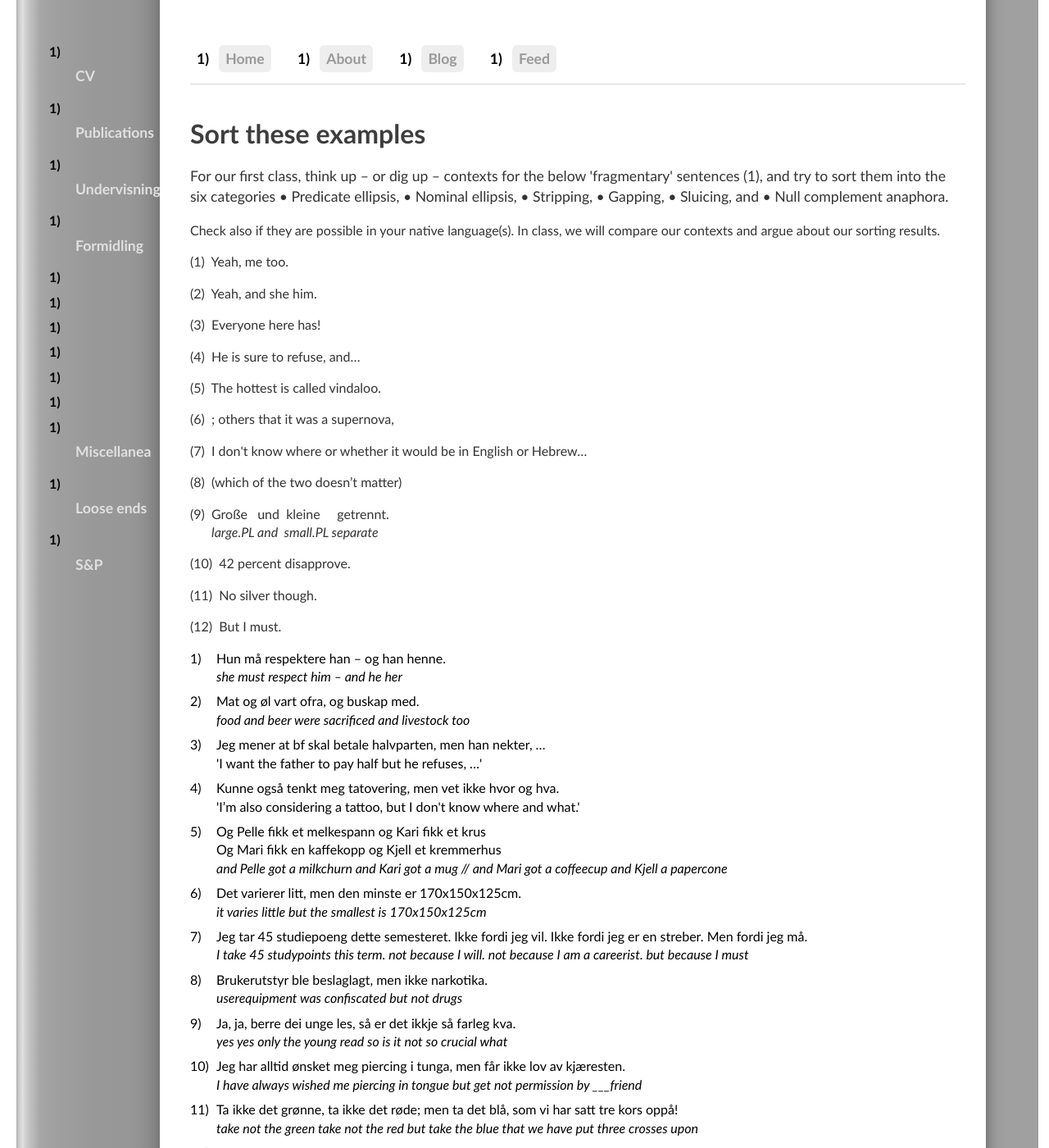
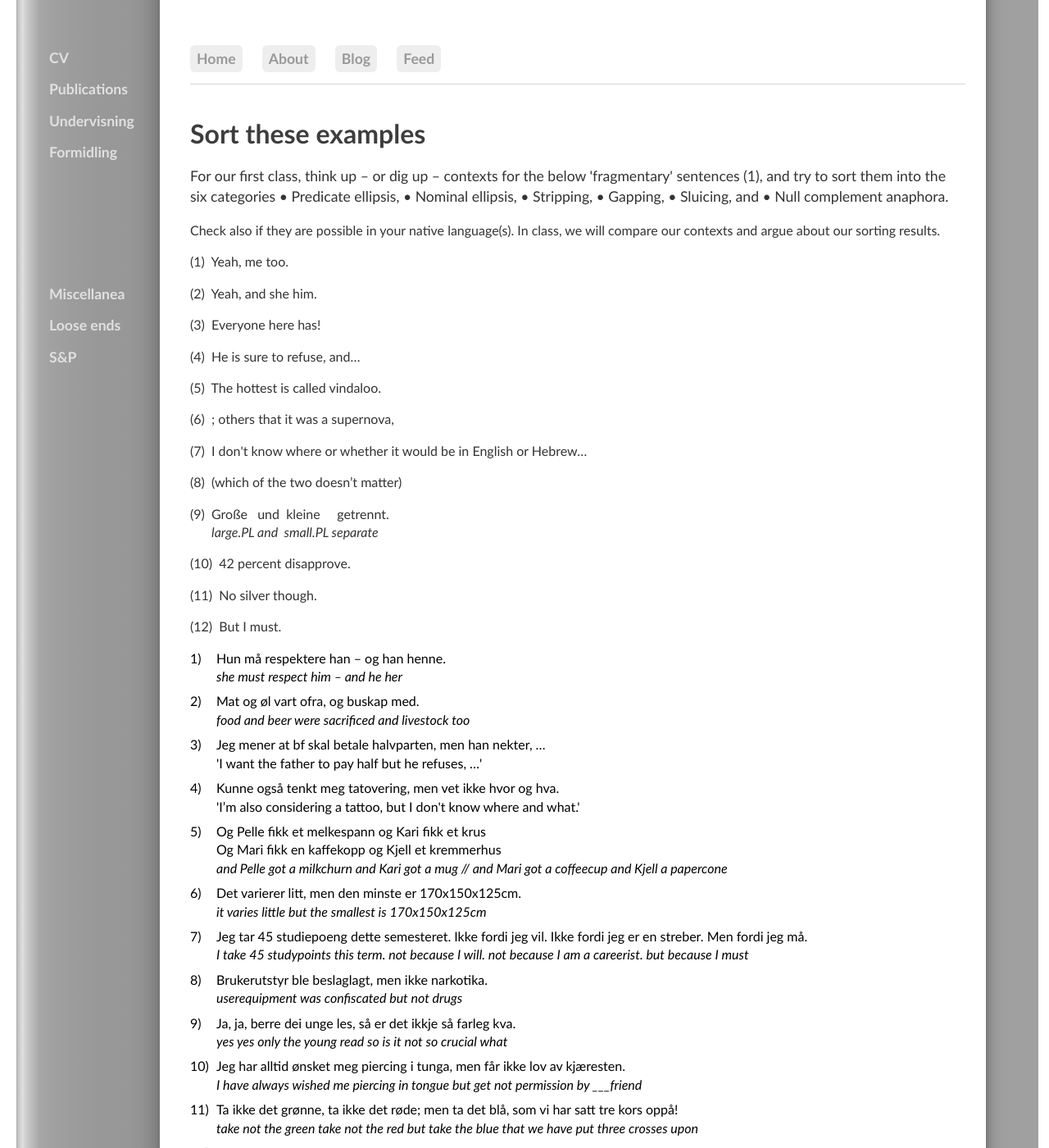
Before and after one commit to kjelljs/kjelljs.github.io, a Jekyll site: the page built from courses/ellipsis/consider.html, in a window 1280 px wide and 1400 px high. Shown: the whole window at 82% size. Built offline with Jekyll 4.4.1, drawn with Linux system fonts in a browser that asks for light colours.

Commit message:
Update consider.html

```diff
--- a/courses/ellipsis/consider.html
+++ b/courses/ellipsis/consider.html
@@ -10,12 +10,12 @@ title: "Sort these examples"
   margin-left: 0;
   padding-left: 0;
 }
-li {
+ol li {
   display: block;
   margin-bottom: .5em;
   margin-left: 2em;
 }
-li::before {
+ol li::before {
   display: inline-block;
   content: counter(item) ") ";
   counter-increment: item;
```
